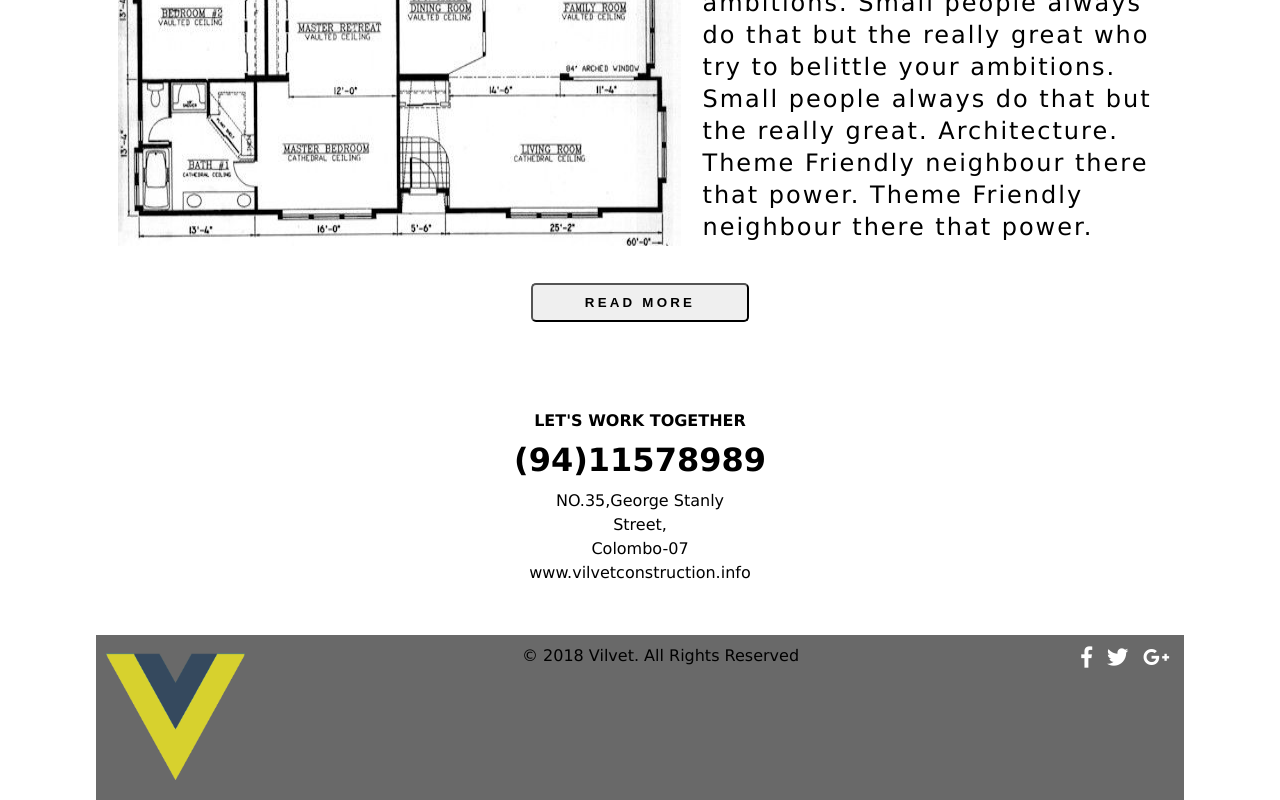
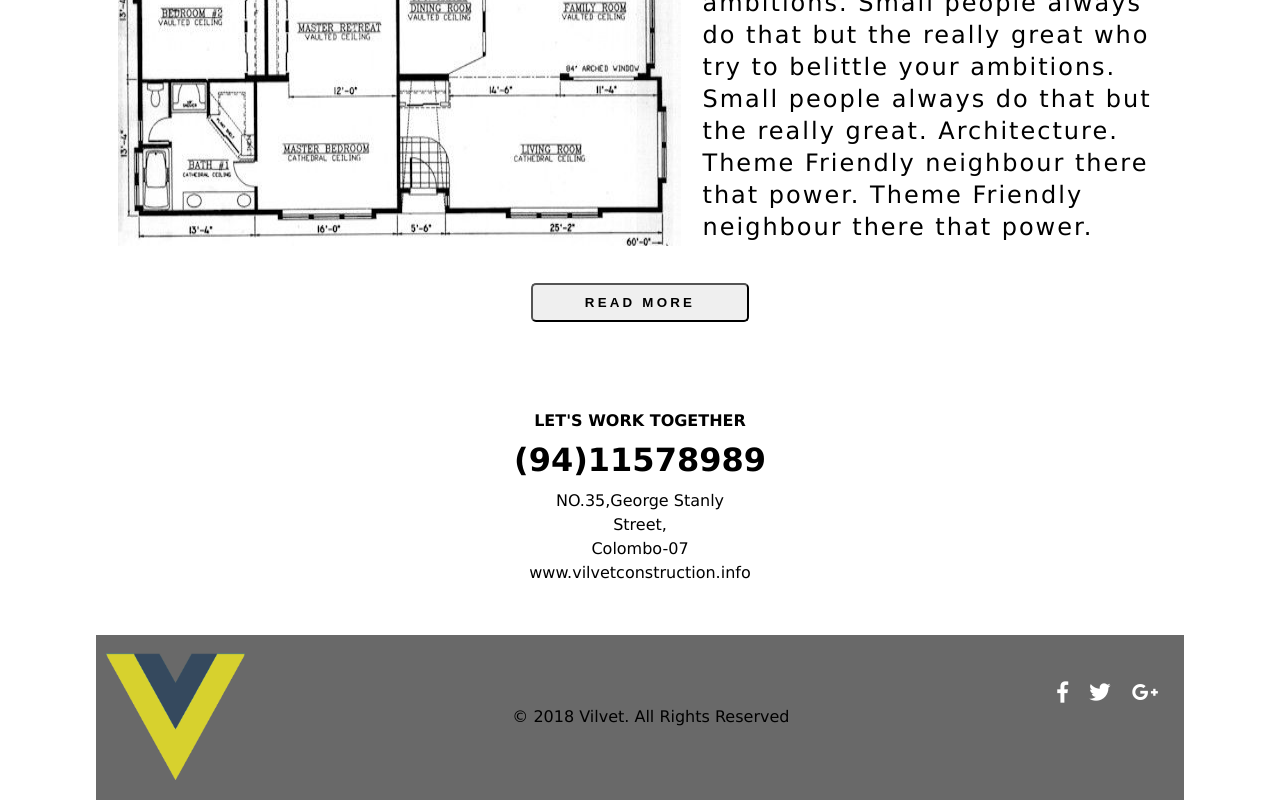
Before and after one commit to sujeevan-dev/Construction-Company, a plain HTML site: page index.html in a window 1280 px wide. Shown: the part 3009-3809 px from the top of the page. Drawn offline with Linux system fonts and the light colour scheme; a script that the page names is missing.

Commit message:
Adjusted footer padding

```diff
--- a/css/style.css
+++ b/css/style.css
@@ -29,7 +29,7 @@ html,body {
 
 .logo > img {
 	width: 100%;
-	height: 100%;
+	height: 80%;
 }
 
 .navbar {
@@ -219,7 +219,12 @@ footer {
 
 .social-media .fab{
 	color: #fff;
-	padding: 0.3rem;
+	padding-top: 2.5rem;
+	padding-right: 1rem;
+}
+
+footer > .copyright {
+	margin: auto;
 }
 
 /*Media Queries*/
```
